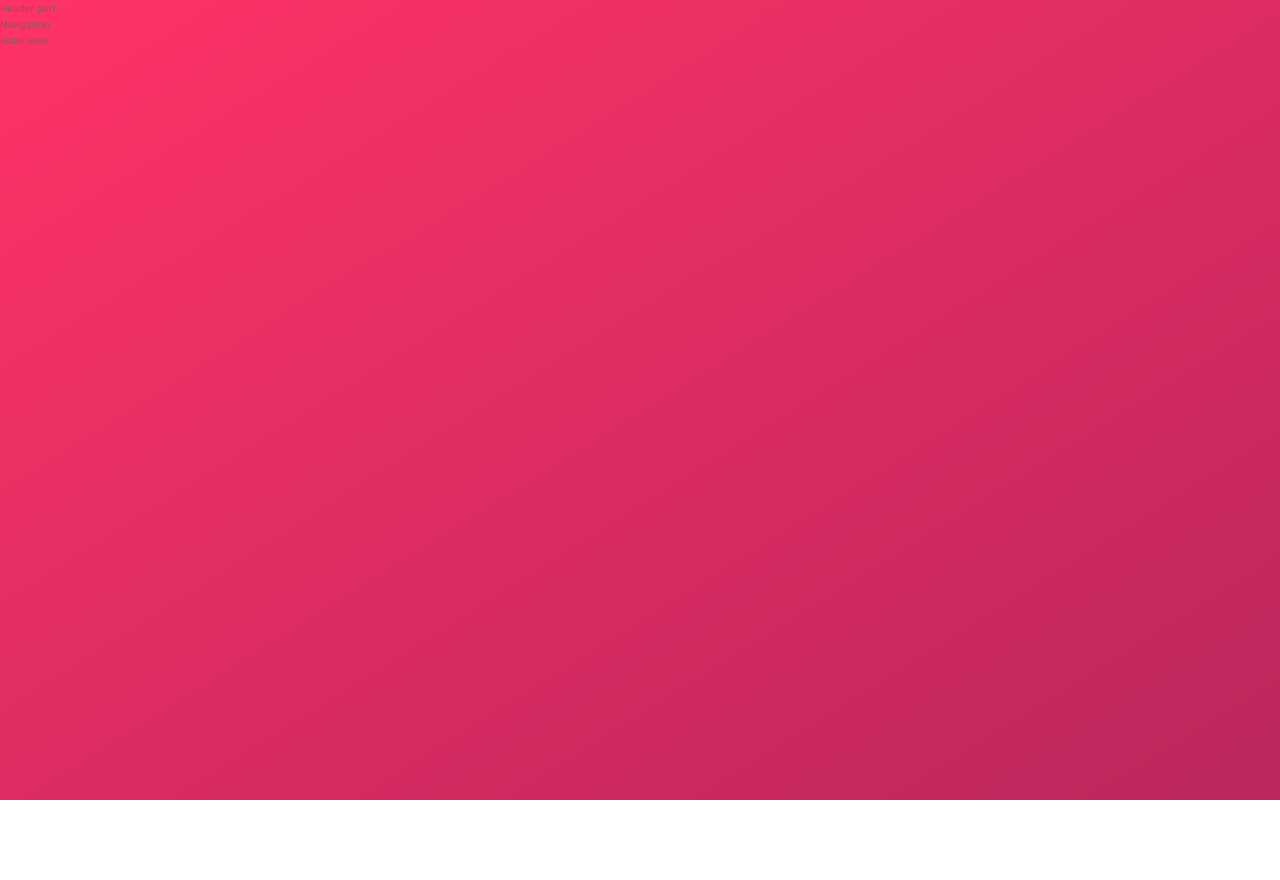
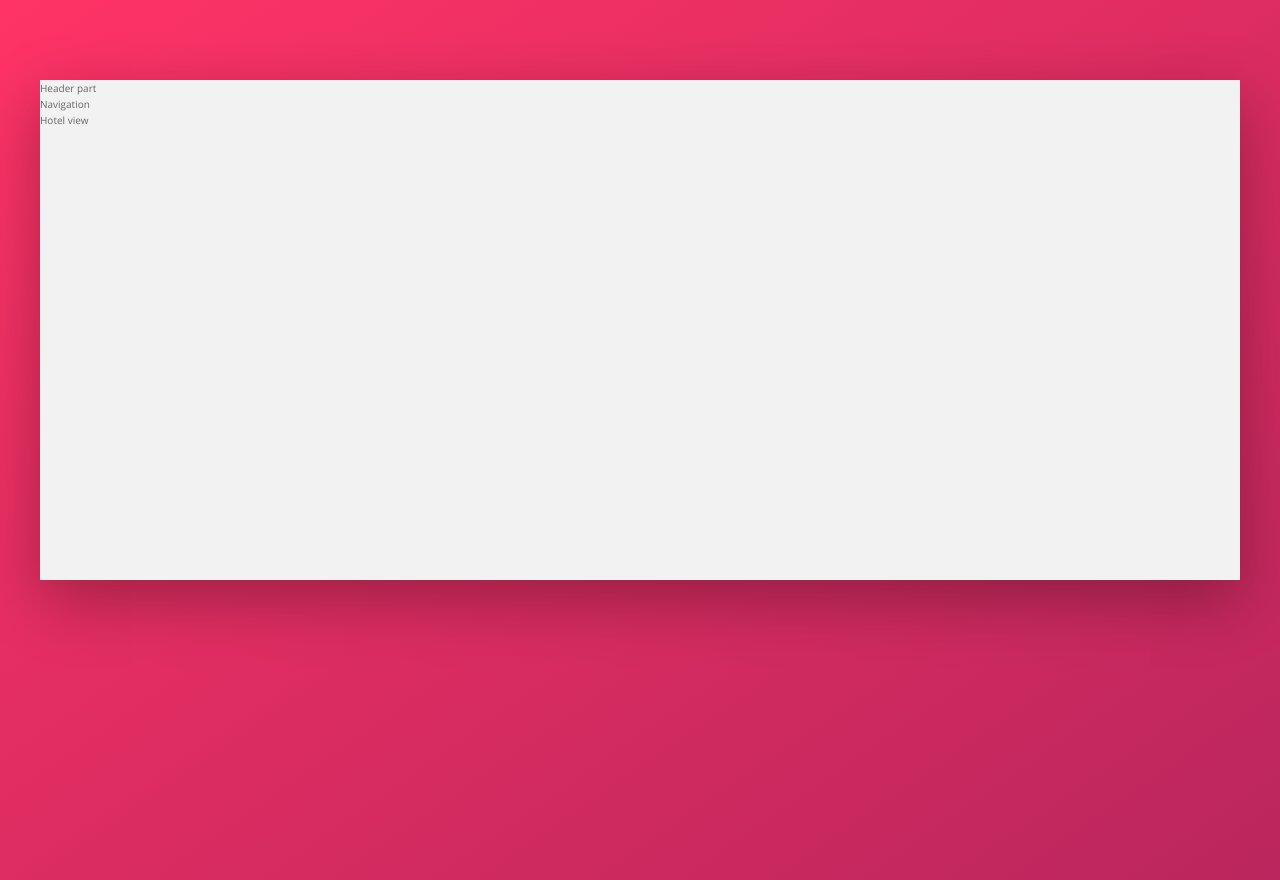
Before and after one commit to veselinn16/trillo, a website: page index.html in a window 1280 px wide. Before the commit the page ends 800 px from the top, so only its background shows below. Drawn offline with nearby package versions, Linux system fonts and the light colour scheme.

Commit message:
Add main container styles

```diff
--- a/sass/_base.scss
+++ b/sass/_base.scss
@@ -29,6 +29,8 @@
     --color-grey-dark-1: #333;
     --color-grey-dark-2: #666;
     --color-grey-dark-3: #999;
+
+    --shadow-dark: 0 2rem 6rem rgba(0, 0, 0, .3);
 }
 
 * {
--- a/sass/_layout.scss
+++ b/sass/_layout.scss
@@ -0,0 +1,23 @@
+.container {
+    max-width: 120rem;
+    margin: 8rem auto;
+    background-color: var(--color-grey-light-2);
+    box-shadow: var(--shadow-dark);
+    min-height: 50rem;
+}
+
+.header {
+
+}
+
+.content {
+
+}
+
+.sidebar {
+
+}
+
+.hotel-view {
+
+}
```
Also changed, not shown: css/style.css.
